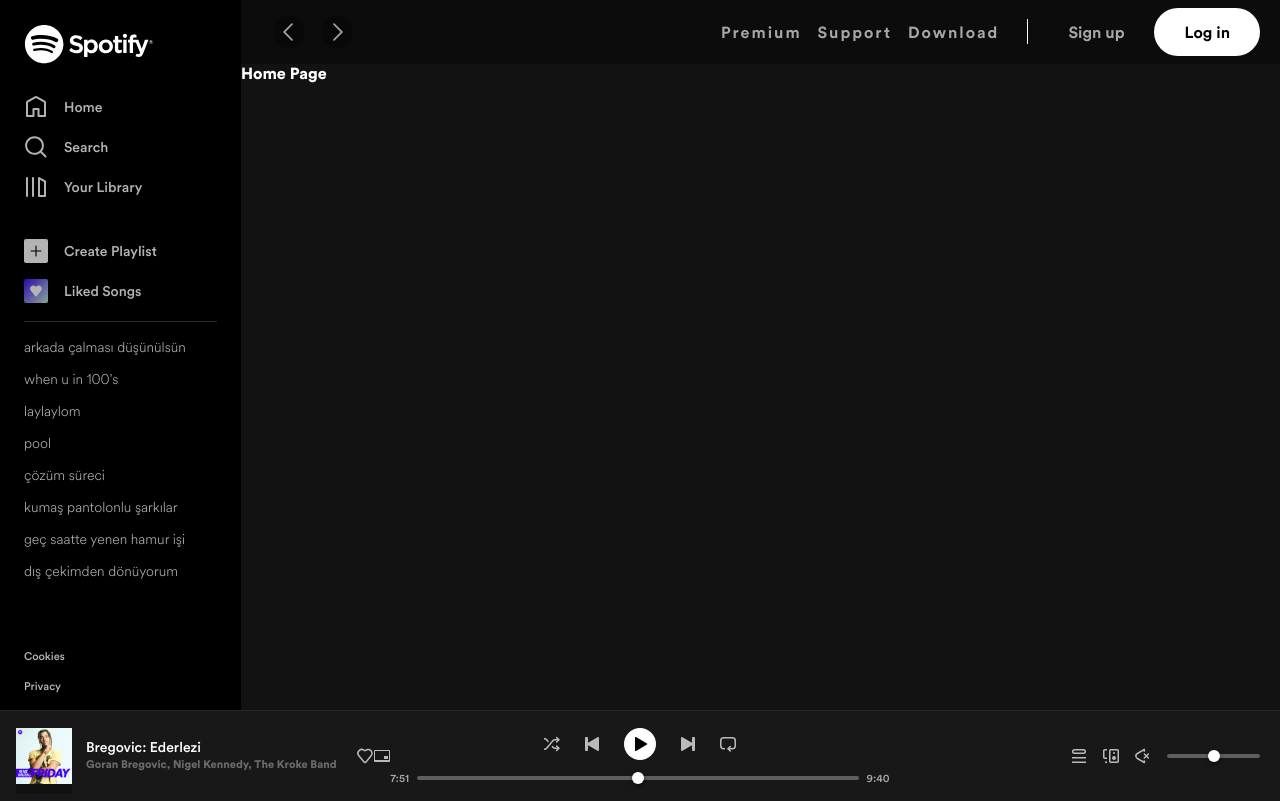
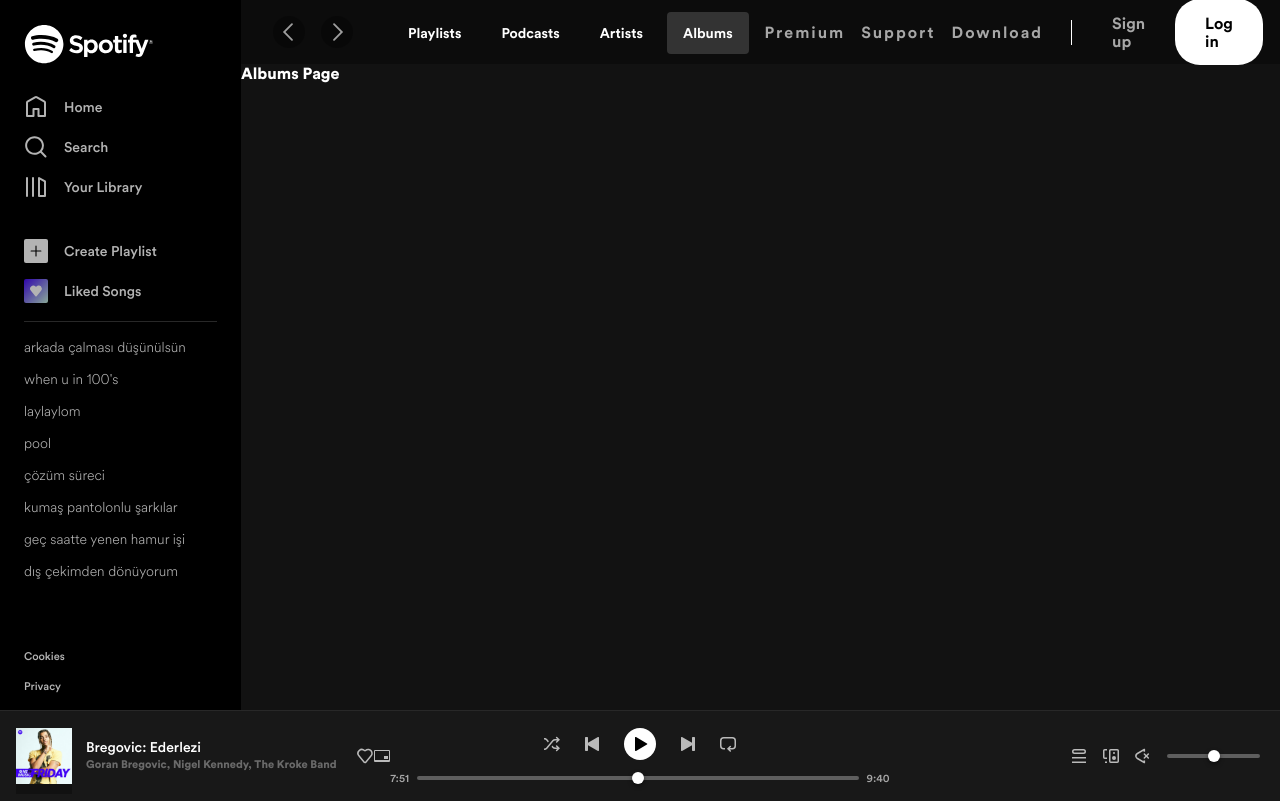
Before and after one commit to abidinco/spotify-clone, a React (Create React App) app: page /collection/albums in a window 1280 px wide. Built offline with nearby package versions, Linux system fonts and the light colour scheme.

Commit message:
feat(navbar): add tabs for library-navbar

```diff
--- /dev/null
+++ b/src/components/Body/AlbumsPage.js
@@ -0,0 +1,11 @@
+import React from 'react';
+
+const AlbumsPage = () => {
+    return(
+        <div>
+            Albums Page
+        </div>
+    )
+}
+
+export default AlbumsPage;
--- /dev/null
+++ b/src/components/Body/ArtistsPage.js
@@ -0,0 +1,11 @@
+import React from 'react';
+
+const ArtistsPage = () => {
+    return(
+        <div>
+            Artists Page
+        </div>
+    )
+}
+
+export default ArtistsPage;
--- a/src/components/Body/Body.js
+++ b/src/components/Body/Body.js
@@ -7,6 +7,9 @@
 import SearchPage from './SearchPage';
 import LikedSongsPage from './LikedSongsPage';
 import PlaylistsPage from './PlaylistsPage';
+import PodcastsPage from './PodcastsPage';
+import ArtistsPage from './ArtistsPage';
+import AlbumsPage from './AlbumsPage';
 
 const Body = () => {
     const [scrollFromTop, setScrollFromTop] = useState(0);
@@ -22,6 +25,9 @@
                 <Route path="/search" element={ <SearchPage /> } />
                 <Route path="/collection/tracks" element={ <LikedSongsPage /> } />
                 <Route path="/collection/playlists" element={ <PlaylistsPage /> } />
+                <Route path="/collection/podcasts" element={ <PodcastsPage /> } />
+                <Route path="/collection/artists" element={ <ArtistsPage /> } />
+                <Route path="/collection/albums" element={ <AlbumsPage /> } />
             </Routes>
         </div>
     )
--- /dev/null
+++ b/src/components/Body/PodcastsPage.js
@@ -0,0 +1,11 @@
+import React from 'react';
+
+const PodcastsPage = () => {
+    return(
+        <div>
+            Podcasts Page
+        </div>
+    )
+}
+
+export default PodcastsPage;
--- /dev/null
+++ b/src/components/Navbar/LibraryTabs.js
@@ -0,0 +1,18 @@
+import React from 'react';
+import styles from './LibraryTabs.module.css';
+import { Link, useLocation } from 'react-router-dom';
+
+const LibraryTabs = () => {
+    const location = useLocation();
+
+    return (
+        <div className={styles.tabs}>
+            <Link to="/collection/playlists" className={location.pathname === '/collection/playlists' ? styles.active : null}>Playlists</Link>
+            <Link to="/collection/podcasts" className={location.pathname === '/collection/podcasts' ? styles.active : null}>Podcasts</Link>
+            <Link to="/collection/artists" className={location.pathname === '/collection/artists' ? styles.active : null}>Artists</Link>
+            <Link to="/collection/albums" className={location.pathname === '/collection/albums' ? styles.active : null}>Albums</Link>
+        </div>
+    )
+}
+
+export default LibraryTabs;
--- /dev/null
+++ b/src/components/Navbar/LibraryTabs.module.css
@@ -0,0 +1,17 @@
+.tabs {
+    padding-left: 24px;
+}
+
+.tabs > a {
+    text-decoration: none;
+    padding: 12px 16px;
+    margin-right: 8px;
+    color: white;
+    font-size: 14px;
+    font-weight: 700;
+    border-radius: 4px;
+}
+
+.active {
+    background-color: #333;
+}
--- a/src/components/Navbar/NavbarContent.js
+++ b/src/components/Navbar/NavbarContent.js
@@ -1,15 +1,18 @@
 import React from 'react';
 import { useLocation } from 'react-router-dom';
 
+import LibraryTabs from './LibraryTabs';
 import SearchBox from './SearchBox';
 
 const NavbarContent = () => {
 
-    let isSearchPage = useLocation().pathname === '/search';
+    const isSearchPage = useLocation().pathname === '/search';
+    const isLibraryPage = useLocation().pathname.startsWith('/collection/');
 
     return(
         <div>
             { isSearchPage && <SearchBox /> }
+            { isLibraryPage && <LibraryTabs /> }
         </div>
     )
 }
```
